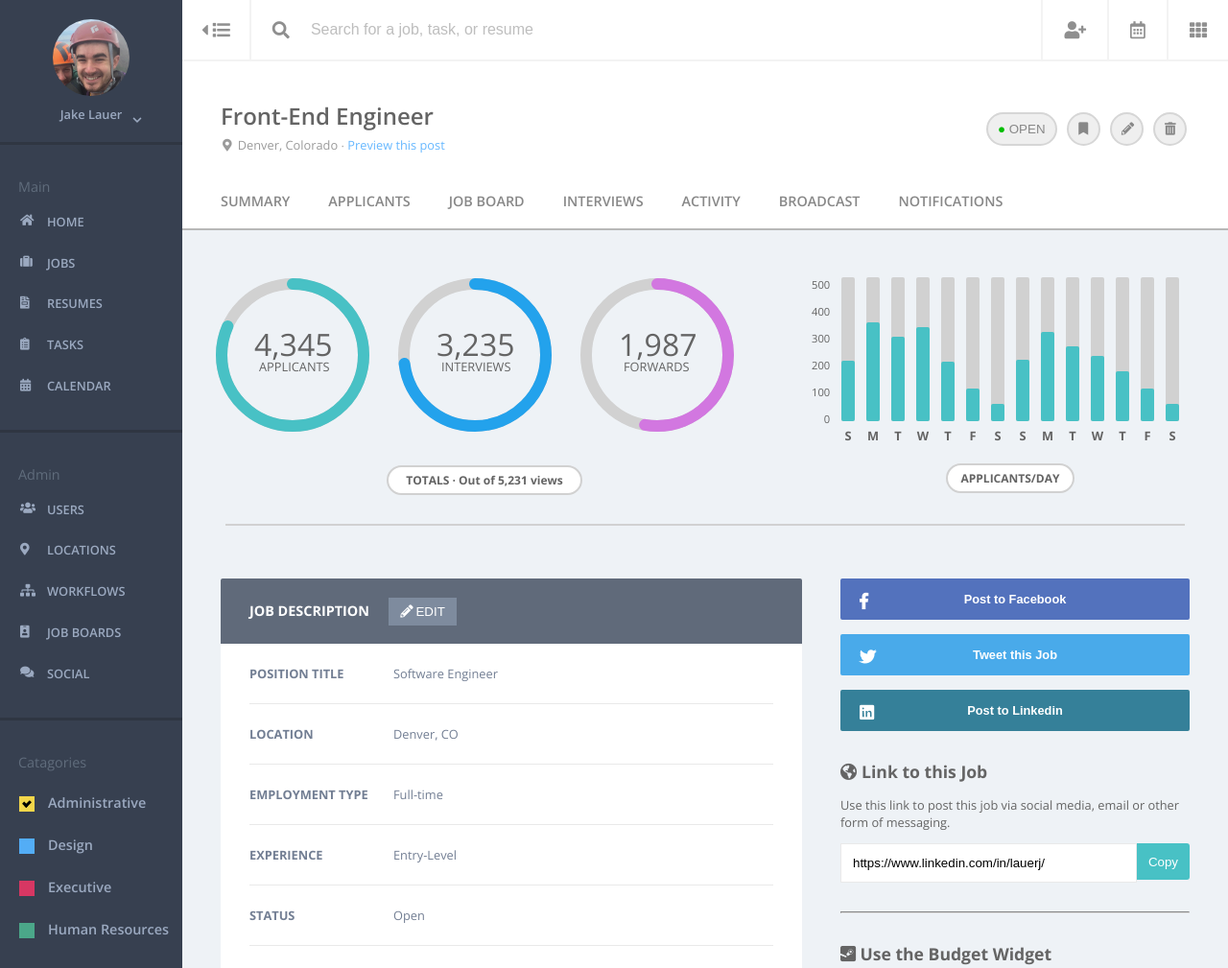
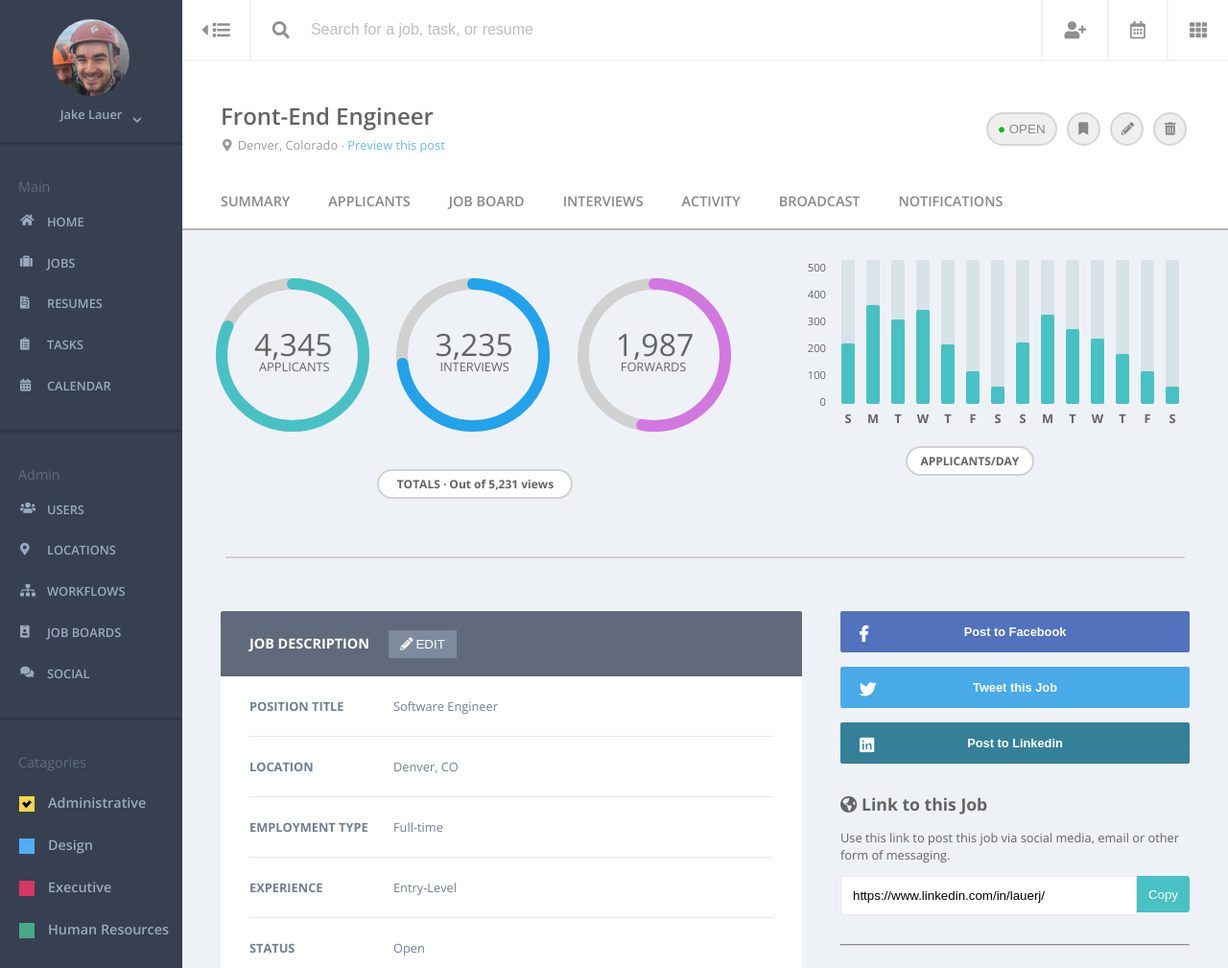
Before and after one commit to jakelauer27/jl-comp-challenge-3, a plain HTML site: page index.html in a window 1280 px wide. Shown: the top 1009 px of the page at 96% size. Drawn offline with nearby package versions, Linux system fonts and the light colour scheme.

Commit message:
fix circle sizng graph issue

```diff
--- a/index.html
+++ b/index.html
@@ -142,6 +142,7 @@
             <div class="interviews-circle-chart circle-chart">
               <h2 class="circle-chart-value">3,235</h2>
               <p class="circle-chart-label">INTERVIEWS</p>
+              <h3 class="main-chart-label" id="full-circle-chart-label">TOTALS  &#8729 Out of 5,231 views</h3>
               <svg class="circle-svg">
                 <circle class="inner-circle" cx="80" cy="80" r="74" fill="none"/>
                 <circle class="interviews-circle-fill circle-fill" cx="80" cy="80" r="74" fill="none"/>
@@ -156,7 +157,6 @@
               </svg>
             </div>
           </div>
-          <h3 class="main-chart-label full-circle-chart-label">TOTALS  &#8729 Out of 5,231 views</h3>
           </section>
           <section class="bar-chart-container">
             <div class="bar-chart">
--- a/style.css
+++ b/style.css
@@ -368,11 +368,12 @@ main {
 
 .charts-section {
   border-bottom: 2px solid #d1d1d1;
-  display: flex;
+  display: grid;
+  grid-template-columns: 3fr 2fr;
   justify-content: space-between;
   align-items: center;
   margin: 20px 45px;
-  padding-bottom: 30px;
+  padding-bottom: 100px;
 }
 
 /*CIRCLE CHARTS*/
@@ -380,12 +381,12 @@ main {
 .circle-charts {
   display: flex;
   justify-content: space-between;
+  padding-right: 25px;
 }
 
 .circle-chart {
   position: relative;
-  width: 120px;
-  margin: 30px 50px 30px 20px;
+  margin: 30px 0 30px 0;
 }
 
 .applicants-circle-chart {
@@ -440,6 +441,14 @@ main {
   height: 160px;
   width: 160px;
   transform: rotate(-90deg);
+  display: block;
+}
+
+#full-circle-chart-label {
+  bottom: -70px;
+  right: -24px;
+  width: 190px;
+  position: absolute;
 }
 
 @keyframes applicants-progress {
@@ -473,9 +482,11 @@ main {
 
 .bar-chart {
   align-content: flex-start;
+  justify-content: center;
   display: flex;
   margin: 0;
   position: relative;
+  padding-left: 25px;
 }
 
 #bar-graph-labels {
@@ -484,9 +495,9 @@ main {
   font-size: .7em;
   justify-content: space-between;
   height: 155px;
-  position: absolute;
+  position: relative;
   top: -5px;
-  left: -65px;
+  left: -10px;
 }
 
 .bar-section {
@@ -515,7 +526,7 @@ main {
 }
 
 .background-bar {
-  fill: #d1d1d1;
+  fill: #d8e3e7;
   height: 150px;
   width: 14px;
 }
@@ -540,11 +551,6 @@ main {
 .full-bar-chart-label {
   bottom: -20px;
   width: 120px;
-}
-
-.full-circle-chart-label {
-  bottom: 0px;
-  width: 190px;
 }
 
 @keyframes barChartFill {
```
